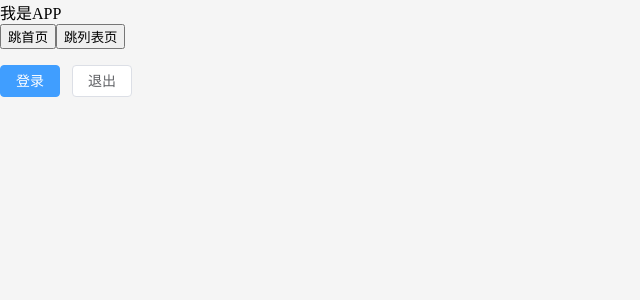
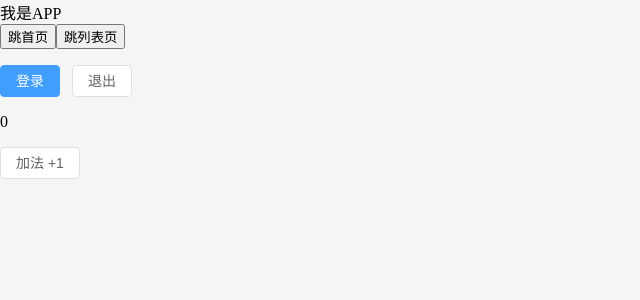
Before and after one commit to Bao-DiDi/Vue3-big-event-admin, a Vue app: page / in a window 1280 px wide. Shown: the top 300 px of the page, without its empty margins (0-640 px from the left). Built offline with nearby package versions, Linux system fonts and the light colour scheme.

Commit message:
Pinia独立维护，优化仓库统一导出

```diff
--- a/src/App.vue
+++ b/src/App.vue
@@ -1,6 +1,6 @@
 <script setup>
 import { useRoute, useRouter } from 'vue-router'
-import { useUserStore } from './stores/user'
+import { useUserStore, useCountStore } from './stores'
 
 // 获取路由对象
 const router = useRouter()
@@ -14,6 +14,7 @@ const goList = () => {
 }
 
 const userStore = useUserStore()
+const countStore = useCountStore()
 </script>
 <template>
   <div>我是APP</div>
@@ -24,5 +25,9 @@ const userStore = useUserStore()
     <el-button type="primary" @click="userStore.setToken('slkdfljfelfnfnlenfie')">登录</el-button>
     <el-button @click="userStore.removeToken">退出</el-button>
   </div>
+  <div>
+    <p>{{ countStore.count }}</p>
+    <el-button @click="countStore.add(1)">加法 +1</el-button>
+  </div>
 </template>
 <style scoped></style>
--- a/src/main.js
+++ b/src/main.js
@@ -1,15 +1,14 @@
 import { createApp } from 'vue'
-import { createPinia } from 'pinia'
-import persist from 'pinia-plugin-persistedstate'
 
 import App from './App.vue'
 import router from './router'
+import pinia from './stores'
 
 import '@/assets/main.scss'
 
 const app = createApp(App)
 
-app.use(createPinia().use(persist))
+app.use(pinia) // Pinia独立维护
 app.use(router)
 
 app.mount('#app')
--- /dev/null
+++ b/src/stores/index.js
@@ -0,0 +1,17 @@
+import { createPinia } from 'pinia'
+import persist from 'pinia-plugin-persistedstate'
+
+// Pinia独立维护
+const pinia = createPinia()
+pinia.use(persist)
+
+export default pinia
+
+// 统一管理，按需导入，按需导出
+// import { useUserStore } from './modules/user'
+// import { useCountStore } from './modules/count'
+// export { useUserStore, useCountStore }
+
+// 简写
+export * from './modules/user'
+export * from './modules/count'
--- /dev/null
+++ b/src/stores/modules/count.js
@@ -0,0 +1,13 @@
+import { defineStore } from 'pinia'
+import { ref } from 'vue'
+
+// 数字计数器
+export const useCountStore = defineStore('big-count', () => {
+  const count = ref(0)
+
+  const add = (n) => {
+    count.value += n
+  }
+
+  return { count, add }
+})
```
Also changed, not shown: src/stores/modules/user.js (renamed from src/stores/user.js).
